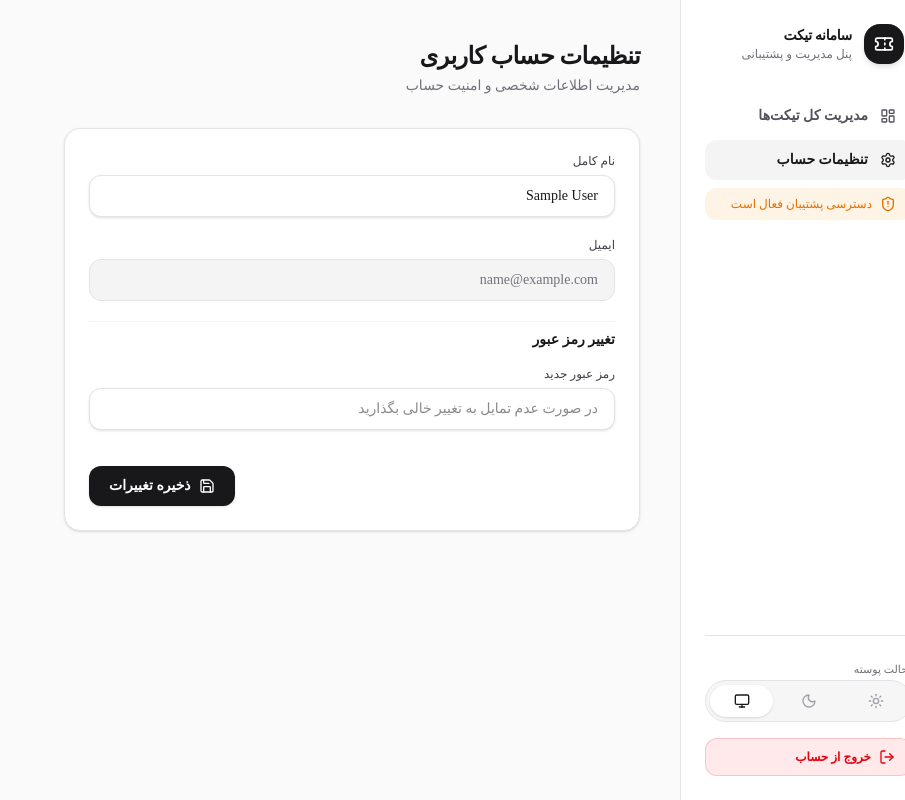
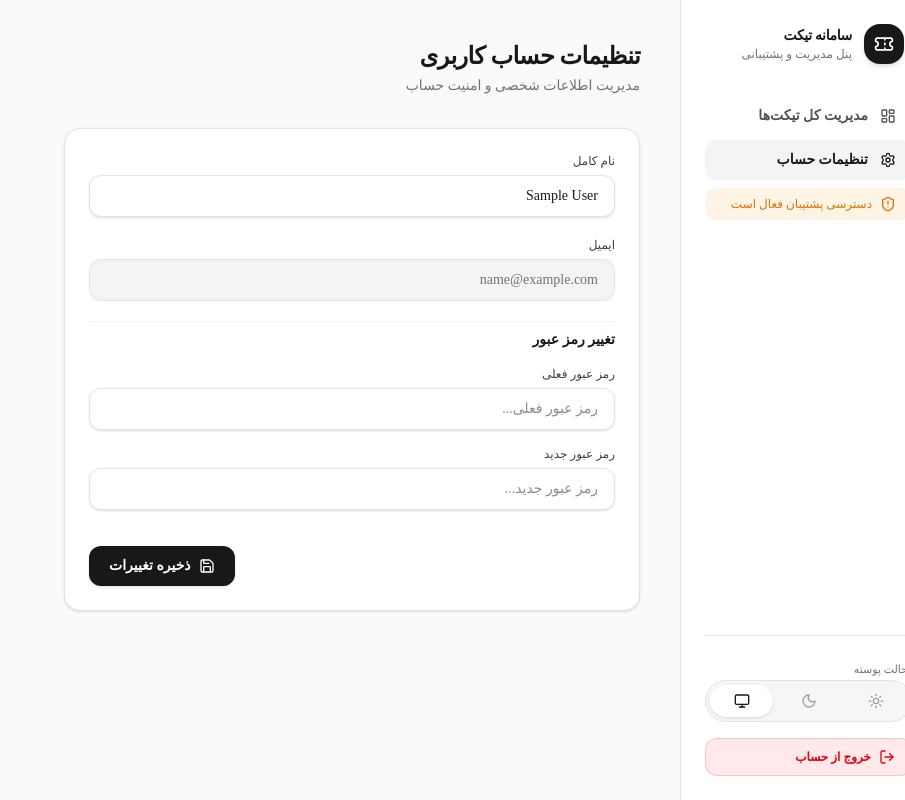
Before and after one commit to shayan-rezaei/ticket-system-frontend, a React (Vite) app: page /settings in a window 1280 px wide. Shown: the whole page, without its empty margins (375-1280 px from the left). Built offline with nearby package versions, Linux system fonts and the light colour scheme; no server answers; sample sign-in values are in the browser's storage; a web font is replaced by a local one.

Commit message:
Fix supporter role recognition in settings sidebar

```diff
--- a/src/pages/SettingsPage.tsx
+++ b/src/pages/SettingsPage.tsx
@@ -25,7 +25,6 @@ export const SettingsPage: React.FC = () => {
 
   const [isMobileMenuOpen, setIsMobileMenuOpen] = useState<boolean>(false);
   const [currentUserRole, setCurrentUserRole] = useState<string>("requester");
-  const [currentUserName, setCurrentUserName] = useState<string>("");
 
   const [name, setName] = useState("");
   const [email, setEmail] = useState("");
@@ -39,7 +38,6 @@ export const SettingsPage: React.FC = () => {
       try {
         const userRes = await api.get("/auth/me");
         if (userRes.data) {
-          setCurrentUserName(userRes.data.name || "");
           setCurrentUserRole(userRes.data.role || "requester");
           setName(userRes.data.name || "");
           setEmail(userRes.data.email || "");
@@ -52,7 +50,6 @@ export const SettingsPage: React.FC = () => {
             const payload = JSON.parse(atob(token.split(".")[1]));
             if (payload) {
               setCurrentUserRole(payload.role || "requester");
-              setCurrentUserName(payload.name || "");
               setName(payload.name || "");
               setEmail(payload.email || "");
             }
@@ -80,7 +77,7 @@ export const SettingsPage: React.FC = () => {
     e.preventDefault();
     try {
       setSubmitting(true);
-      // اگر اندپوینت پروفایل دارید اینجا فراخوانی کنید
+      // ارسال اطلاعات پروفایل و رمز عبور به سرور در صورت نیاز
       toast.success("تنظیمات با موفقیت ذخیره شد");
     } catch (err: any) {
       toast.error(err.response?.data?.error || "خطا در بروزرسانی اطلاعات");
@@ -101,7 +98,7 @@ export const SettingsPage: React.FC = () => {
         />
       )}
 
-      {/* سایدبار کاملاً هماهنگ با وضعیت ادمین یا کاربر */}
+      {/* سایدبار */}
       <aside
         className={`w-64 border-l border-zinc-200 dark:border-zinc-800 bg-white dark:bg-zinc-900 p-6 flex flex-col justify-between shrink-0 h-screen fixed md:sticky top-0 z-50 transition-transform duration-300 right-0 ${
           isMobileMenuOpen
@@ -263,13 +260,26 @@ export const SettingsPage: React.FC = () => {
               <div className="space-y-4">
                 <div>
                   <label className="block text-xs font-medium text-zinc-700 dark:text-zinc-300 mb-1.5">
+                    رمز عبور فعلی
+                  </label>
+                  <input
+                    type="password"
+                    value={currentPassword}
+                    onChange={(e) => setCurrentPassword(e.target.value)}
+                    placeholder="رمز عبور فعلی..."
+                    className="w-full rounded-xl border border-zinc-200 dark:border-zinc-800 bg-white dark:bg-zinc-900/60 px-4 py-2.5 text-sm focus:outline-none transition-all shadow-sm"
+                  />
+                </div>
+
+                <div>
+                  <label className="block text-xs font-medium text-zinc-700 dark:text-zinc-300 mb-1.5">
                     رمز عبور جدید
                   </label>
                   <input
                     type="password"
                     value={newPassword}
                     onChange={(e) => setNewPassword(e.target.value)}
-                    placeholder="در صورت عدم تمایل به تغییر خالی بگذارید"
+                    placeholder="رمز عبور جدید..."
                     className="w-full rounded-xl border border-zinc-200 dark:border-zinc-800 bg-white dark:bg-zinc-900/60 px-4 py-2.5 text-sm focus:outline-none transition-all shadow-sm"
                   />
                 </div>
```
